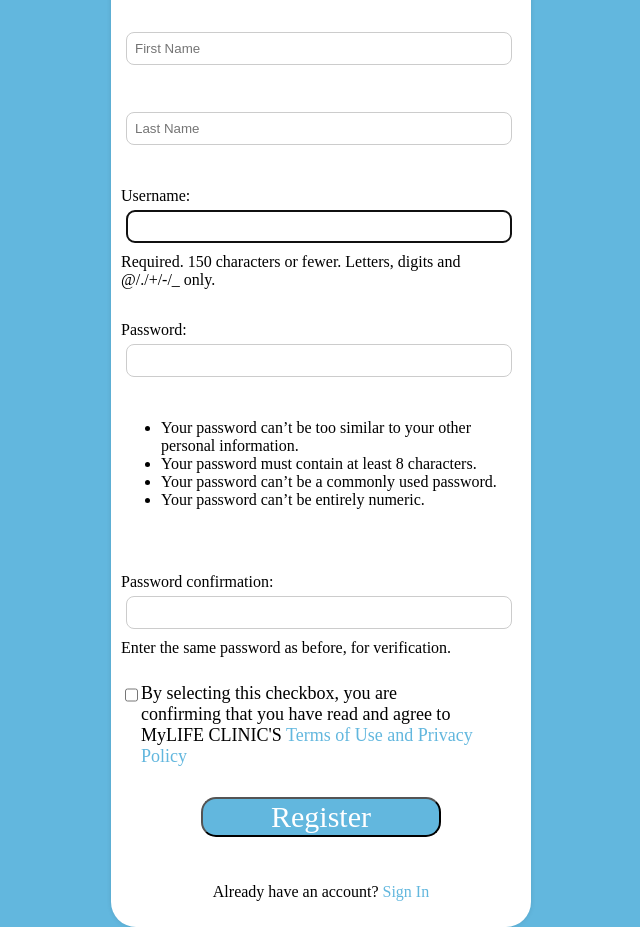
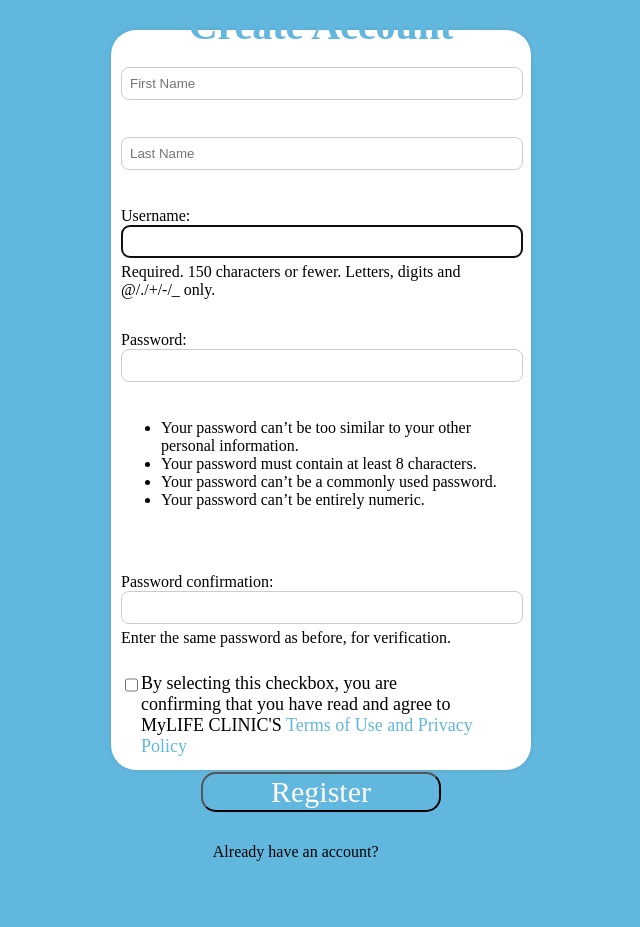
Before and after one commit to xHeput/rzeszowapp, a Django app: page /register/ in a window 1280 px wide. Shown: the whole page, without its empty margins (319-959 px from the left). After the commit the page ends 861 px from the top, so only its background shows below. Run offline with Django 4.2, Linux system fonts and the light colour scheme; some web fonts are replaced.

Commit message:
register update

```diff
--- a/rzeszow_app/mylifeclinic_website/static/mylifeclinic_website/formstyle.css
+++ b/rzeszow_app/mylifeclinic_website/static/mylifeclinic_website/formstyle.css
@@ -25,6 +25,7 @@ body
     flex-direction: column;
     align-items: center;
     justify-content: center;
+    height: 90vh;
 }
 
 .header img
@@ -69,13 +70,12 @@ h1
 
 input[type="text"], input[type="email"], input[type="password"]
 {
-    width: 92%;
+    width: 96%;
     padding: 8px;
-    margin: 5px;
     border: 1px solid #ccc;
     border-radius: 8px;
     align-items: center;
-    margin-bottom: 10px;
+    margin-bottom: 5px;
 }
 
 .signup
@@ -83,8 +83,8 @@ input[type="text"], input[type="email"], input[type="password"]
     font-family: "ProximaNovaExCn-Bold";
     font-weight: normal;
     font-style: normal;
-    margin-top: 30px;
-    margin-bottom: 30px;
+    margin-top: 15px;
+    margin-bottom: 15px;
     background-color: #62b7de;
     font-size: 30px;
     color:  white;
```
